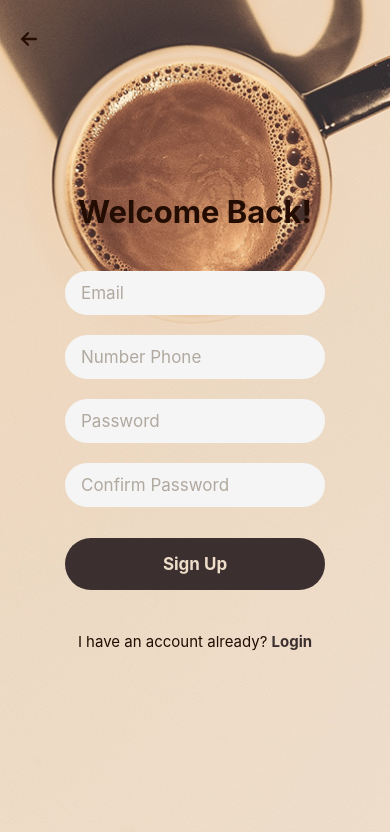
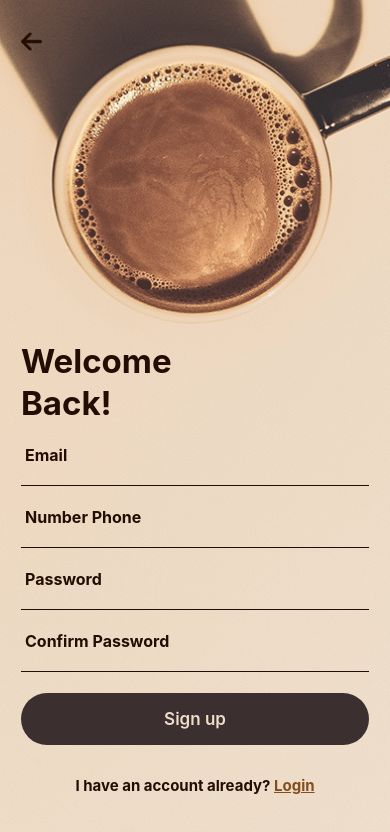
Before and after one commit to ntquyen0106/NOW_CAFE, a React Native app in the folder CoffeeShopApp/: screen /Signup in a window 390 px wide. Shown: the top 832 px of the page. Built offline with nearby package versions, Linux system fonts and the light colour scheme.

Commit message:
update signin, signup

```diff
--- a/CoffeeShopApp/screens/SigninScreen.js
+++ b/CoffeeShopApp/screens/SigninScreen.js
@@ -193,6 +193,7 @@ const styles = StyleSheet.create({
     fontSize: normalize(15),
     marginBottom: normalize(8),
     marginLeft: normalize(4),
+    fontWeight: "bold",
   },
   input: {
     width: '100%',
@@ -225,6 +226,7 @@ const styles = StyleSheet.create({
     color: "#230C02",
     fontSize: normalize(14),
     textDecorationLine: 'underline',
+    fontWeight: "bold",
   },
   loginButton: {
     width: '100%',
@@ -243,7 +245,6 @@ const styles = StyleSheet.create({
     flexDirection: 'row',
     alignItems: 'center',
     width: '100%',
-
   },
   orDividerLine: {
     flex: 1,
@@ -254,6 +255,7 @@ const styles = StyleSheet.create({
     color: "#230C02",
     fontSize: normalize(14),
     marginHorizontal: normalize(15),
+    fontWeight: "bold",
   },
   socialButtonsContainer: {
     width: '100%',
@@ -278,11 +280,12 @@ const styles = StyleSheet.create({
     justifyContent: 'center',
   },
   signupText: {
-    color: "#834D1E",
+    color: "#3B2F2F",
     fontSize: normalize(14),
+    fontWeight: "bold",
   },
   signupLink: {
-    color: "#3B2F2F",
+    color: "#834D1E",
     fontSize: normalize(14),
     fontWeight: "bold",
     textDecorationLine: 'underline',
--- a/CoffeeShopApp/screens/SignupScreen.js
+++ b/CoffeeShopApp/screens/SignupScreen.js
@@ -8,23 +8,21 @@ import {
   ScrollView,
   Dimensions,
   Image,
-  ImageBackground
+  ImageBackground,
+  SafeAreaView,
+  Platform,
+  StatusBar
 } from "react-native";
 
-// Lấy kích thước màn hình
 const { width, height } = Dimensions.get("window");
+const scale = Math.min(width, height) / 375;
 
-// Tính toán tỷ lệ scale dựa trên màn hình chuẩn (ví dụ: iPhone 8)
-const baseWidth = 375;
-const baseHeight = 667;
-
-const scaleWidth = width / baseWidth;
-const scaleHeight = height / baseHeight;
-const scale = Math.min(scaleWidth, scaleHeight);
-
-// Hàm để tính toán kích thước responsive
 const normalize = (size) => {
-  return Math.round(scale * size);
+  const newSize = size * scale;
+  if (width > 550) {
+    return Math.round(newSize * 0.8);
+  }
+  return Math.round(newSize);
 };
 
 const SignUpScreen = ({ navigation }) => {
@@ -34,52 +32,70 @@ const SignUpScreen = ({ navigation }) => {
   const [confirmPassword, setConfirmPassword] = useState("");
 
   return (
-    <ScrollView contentContainerStyle={styles.container}>
+    <SafeAreaView style={styles.safeArea}>
+      <StatusBar barStyle="dark-content" />
+      <ScrollView
+        contentContainerStyle={styles.container}
+        bounces={false}
+      >
         <ImageBackground
           source={require("../assets/images/bg-welcome.png")}
           style={styles.background}
+          resizeMode="cover"
         >
-        <View style={styles.content}>
-          <TouchableOpacity style={styles.backButton} onPress={() => navigation.goBack()}>
-            <Image source={require("../assets/icons/back-arrow.png")} style={styles.backIcon} />
+          <TouchableOpacity
+            style={styles.backButton}
+            onPress={() => navigation.goBack()}
+          >
+            <Image
+              source={require("../assets/icons/back-arrow.png")}
+              style={styles.backIcon}
+            />
           </TouchableOpacity>
 
-          <View style={styles.innerContainer}>
-            <Text style={styles.title}>Welcome Back!</Text>
+          <View style={styles.content}>
+            <View style={styles.textContainer}>
+              <Text style={styles.title}>Welcome</Text>
+              <Text style={styles.title}>Back!</Text>
+            </View>
 
+            <View style={styles.inputContainer}>
+              <Text style={styles.inputLabel}>Email</Text>
               <TextInput
                 style={styles.input}
-              placeholder="Email"
-              placeholderTextColor="#B1A99F"
                 value={email}
                 onChangeText={setEmail}
+                autoCapitalize="none"
+                keyboardType="email-address"
               />
+
+              <Text style={styles.inputLabel}>Number Phone</Text>
               <TextInput
                 style={styles.input}
-              placeholder="Number Phone"
-              placeholderTextColor="#B1A99F"
                 value={phone}
                 onChangeText={setPhone}
+                keyboardType="phone-pad"
               />
+
+              <Text style={styles.inputLabel}>Password</Text>
               <TextInput
                 style={styles.input}
-              placeholder="Password"
-              placeholderTextColor="#B1A99F"
                 secureTextEntry
                 value={password}
                 onChangeText={setPassword}
               />
+
+              <Text style={styles.inputLabel}>Confirm Password</Text>
               <TextInput
                 style={styles.input}
-              placeholder="Confirm Password"
-              placeholderTextColor="#B1A99F"
                 secureTextEntry
                 value={confirmPassword}
                 onChangeText={setConfirmPassword}
               />
+            </View>
 
-            <TouchableOpacity onPress={() => navigation.navigate('Home')} style={styles.button}>
-              <Text style={styles.buttonText}>Sign Up</Text>
+            <TouchableOpacity style={styles.button} onPress={() => navigation.navigate('Home')}>
+              <Text style={styles.buttonText}>Sign up</Text>
             </TouchableOpacity>
 
             <View style={styles.signupContainer}>
@@ -89,87 +105,100 @@ const SignUpScreen = ({ navigation }) => {
               </TouchableOpacity>
             </View>
           </View>
-        </View>
         </ImageBackground>
       </ScrollView>
+    </SafeAreaView>
   );
 };
 
 const styles = StyleSheet.create({
+  safeArea: {
+    flex: 1,
+    backgroundColor: '#EEDDC9',
+    paddingTop: Platform.OS === 'android' ? StatusBar.currentHeight : 0
+  },
   container: {
     flexGrow: 1,
-    minHeight: height,
   },
   background: {
     width: '100%',
     height: '100%',
-    flex: 1,
-  },
-  content: {
-    flex: 1,
-    justifyContent: 'flex-start',
-    alignItems: 'center',
-    paddingVertical: normalize(40),
-    paddingHorizontal: normalize(20),
   },
   backButton: {
     position: 'absolute',
     top: normalize(30),
     left: normalize(20),
+    zIndex: 1,
   },
   backIcon: {
-    width: normalize(15),
-    height: normalize(15),
+    width: normalize(20),
+    height: normalize(20),
     tintColor: "#230C02",
   },
-  innerContainer: {
+  content: {
     flex: 1,
     justifyContent: 'center',
     alignItems: 'center',
+    padding: normalize(20),
+  },
+  textContainer: {
+    alignItems: 'flex-start',
     width: '100%',
+    marginBottom: normalize(20),
+    marginTop: normalize(280),
   },
   title: {
-    fontSize: normalize(30),
+    fontSize: normalize(32),
     fontWeight: "bold",
     color: "#230C02",
-    marginBottom: normalize(30),
+    lineHeight: normalize(40),
+  },
+  inputContainer: {
+    width: '100%',
+    alignItems: 'flex-start',
+  },
+  inputLabel: {
+    color: '#230C02',
+    fontSize: normalize(15),
+    marginLeft: normalize(4),
+    fontWeight: "bold",
   },
   input: {
-    width: normalize(250),
-    backgroundColor: "#F5F5F5",
-    paddingVertical: normalize(12),
-    paddingHorizontal: normalize(15),
-    borderRadius: normalize(30),
-    marginVertical: normalize(10),
+    width: '100%',
+    borderBottomWidth: 1,
+    borderBottomColor: '#230C02',
+
     fontSize: normalize(16),
+    color: '#230C02',
+    marginBottom: normalize(20),
   },
   button: {
-    width: normalize(250),
+    width: '100%',
     backgroundColor: "#3B2F2F",
     paddingVertical: normalize(15),
     borderRadius: normalize(30),
     alignItems: 'center',
-    justifyContent: 'center',
-    marginVertical: normalize(20),
+    marginBottom: normalize(30),
   },
   buttonText: {
     color: "#EEDDC9",
-    fontWeight: "bold",
+    fontWeight: "600",
     fontSize: normalize(16),
-    textAlign: 'center',
   },
   signupContainer: {
     flexDirection: 'row',
-    marginTop: normalize(20),
+    justifyContent: 'center',
   },
   signupText: {
     color: "#230C02",
     fontSize: normalize(14),
+    fontWeight: "bold",
   },
   signupLink: {
-    color: "#3B2F2F",
+    color: "#834D1E",
     fontSize: normalize(14),
     fontWeight: "bold",
+    textDecorationLine: 'underline',
   },
 });
 
```
Lines whose indentation alone changed are shown as unchanged.
